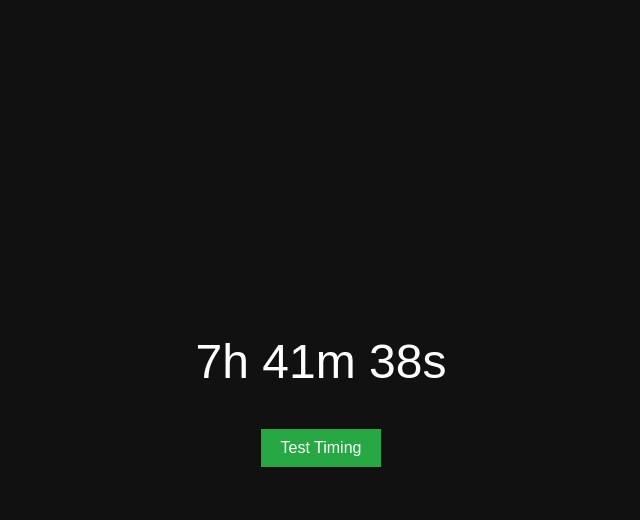
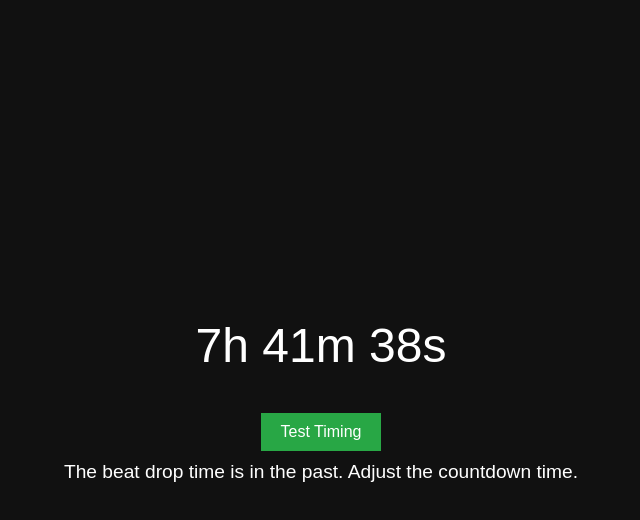
Before and after one commit to crixppp/myeyes2, a plain HTML site: page index.html in a window 1280 px wide. Both pictures are taken after a click on the button "Test Timing". Shown: the whole page, without its empty margins (319-959 px from the left). Drawn offline with Linux system fonts and the light colour scheme.

Commit message:
bug fixes

```diff
--- a/index.html
+++ b/index.html
@@ -35,17 +35,25 @@
         #test-button:hover {
             background-color: #218838;
         }
+
+        #test-time {
+            margin-top: 10px;
+            font-size: 1.2em;
+        }
     </style>
 </head>
 <body>
     <div id="countdown">Loading countdown...</div>
     <audio id="audio" src="my_eyes.mp3"></audio>
     <button id="test-button">Test Timing</button>
+    <div id="test-time"></div>
 
     <script>
         const countdownElement = document.getElementById('countdown');
+        const testTimeElement = document.getElementById('test-time');
         const audio = document.getElementById('audio');
         const targetTime = new Date("2025-01-01T00:00:00").getTime();
+        const beatDropTime = 172; // 2 minutes 52 seconds in seconds
 
         function updateCountdown() {
             const currentTime = new Date().getTime();
@@ -53,10 +61,9 @@
 
             if (difference <= 0) {
                 countdownElement.textContent = "HAPPY NEW YEAR!";
-                if (audio.currentTime !== 172) {
-                    audio.currentTime = 172; // 2m 52s in seconds
+                if (!audio.playing) {
+                    audio.play();
                 }
-                audio.play();
             } else {
                 const hours = Math.floor((difference % (1000 * 60 * 60 * 24)) / (1000 * 60 * 60));
                 const minutes = Math.floor((difference % (1000 * 60 * 60)) / (1000 * 60));
@@ -66,8 +73,17 @@
         }
 
         function testTiming() {
-            countdownElement.textContent = "HAPPY NEW YEAR! (Test Mode)";
-            audio.currentTime = 172; // 2m 52s in seconds
+            const currentTime = new Date().getTime();
+            const difference = targetTime - currentTime;
+            const beatDropOffset = (beatDropTime * 1000) - difference;
+
+            if (beatDropOffset >= 0) {
+                testTimeElement.textContent = `The beat drop will align at: ${new Date(targetTime - beatDropOffset).toLocaleTimeString()}`;
+            } else {
+                testTimeElement.textContent = "The beat drop time is in the past. Adjust the countdown time.";
+            }
+
+            audio.currentTime = 0; // Play the song from the beginning
             audio.play();
         }
 
```
